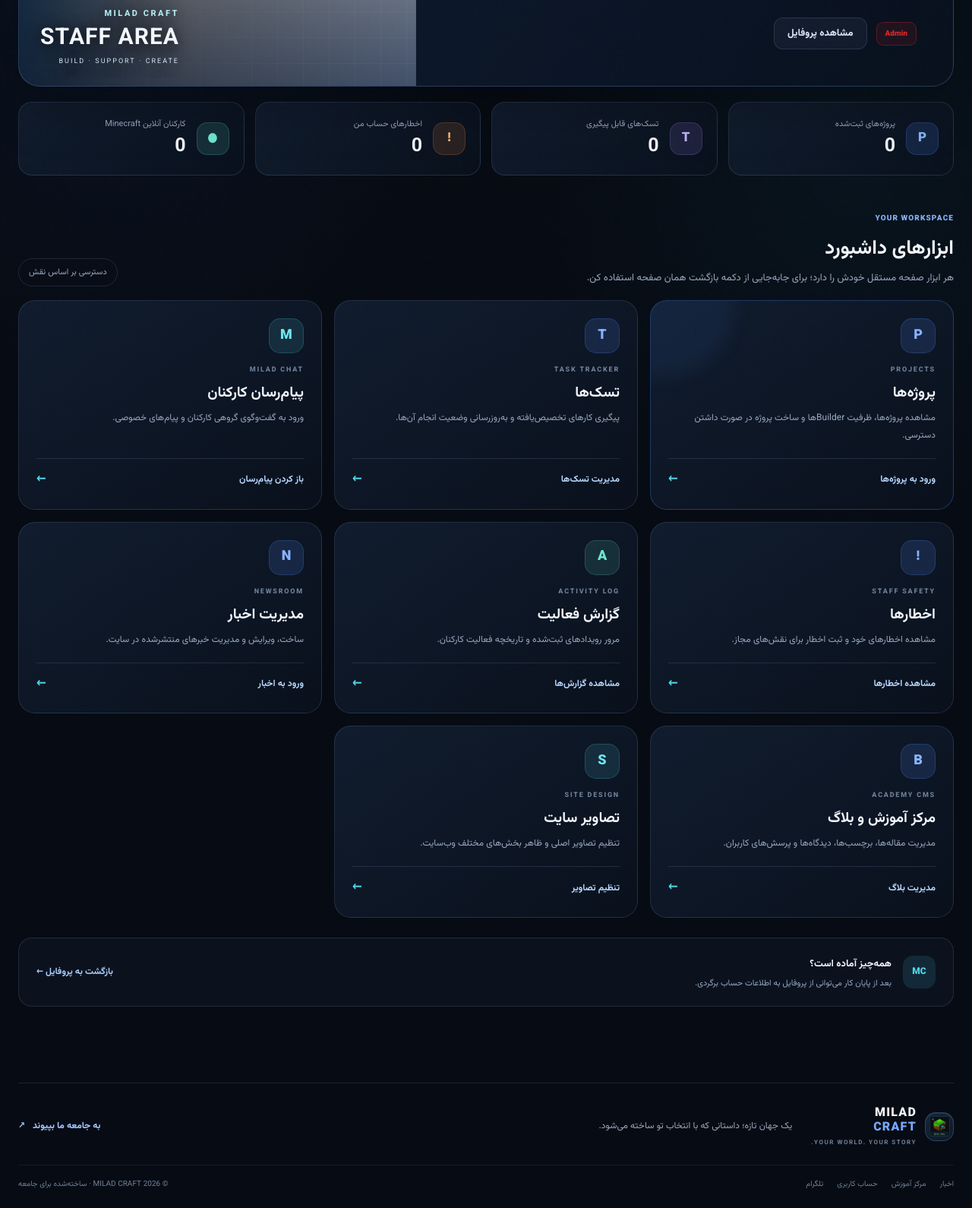
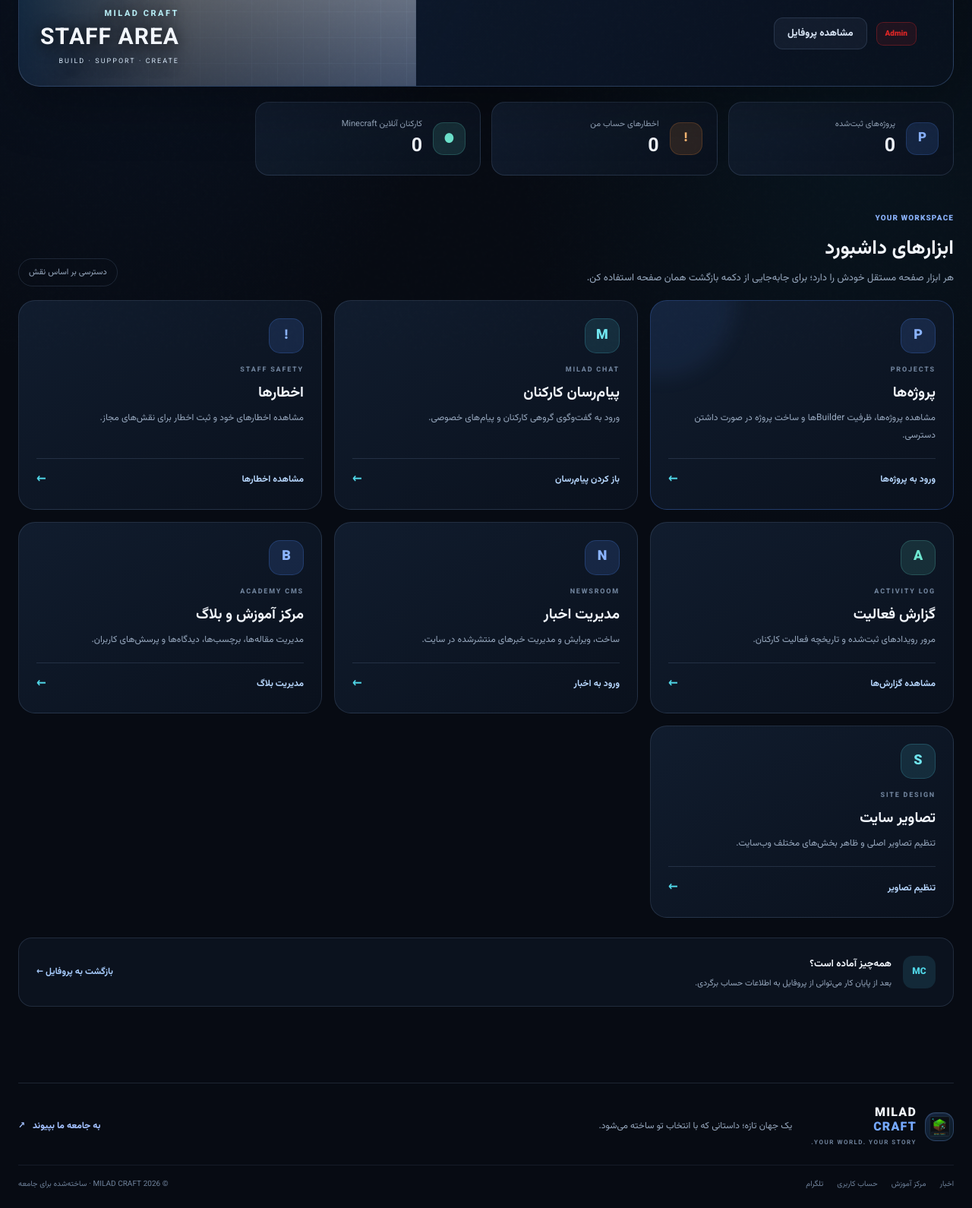
Before and after one commit to Railway206040/Miladcraft-website, a Flask app: page /staff in a window 1280 px wide. Shown: the part 340-1930 px from the top of the page at 76% size. Run offline with Flask 3, Linux system fonts and the light colour scheme; the visitor is signed in with stand-in values (Sample User, id 1); data comes from the database, SQL or seed files in the repository; data that the repository does not hold is empty; grey boxes are pictures that could not be loaded.

Commit message:
Remove task tools from staff dashboard

```diff
--- a/templates/staff_home.html
+++ b/templates/staff_home.html
@@ -21,14 +21,12 @@
   </div>
   <div class="staff-home-stats">
     <article><span class="staff-stat-symbol">P</span><div><small>پروژه‌های ثبت‌شده</small><b>{{ projects|length }}</b></div></article>
-    <article><span class="staff-stat-symbol staff-stat-purple">T</span><div><small>تسک‌های قابل پیگیری</small><b>{{ my_tasks|length }}</b></div></article>
     <article><span class="staff-stat-symbol staff-stat-orange">!</span><div><small>اخطارهای حساب من</small><b>{{ warnings|length }}</b></div></article>
     <article><span class="staff-stat-symbol staff-stat-green">●</span><div><small>کارکنان آنلاین Minecraft</small><b>{{ online_count }}</b></div></article>
   </div>
   <div class="staff-home-section-heading"><div><span class="eyebrow">YOUR WORKSPACE</span><h2>ابزارهای داشبورد</h2><p>هر ابزار صفحه مستقل خودش را دارد؛ برای جابه‌جایی از دکمه بازگشت همان صفحه استفاده کن.</p></div><span class="staff-home-section-count">دسترسی بر اساس نقش</span></div>
   <div class="staff-tool-grid">
     <a class="staff-tool-card staff-tool-featured" href="{{ url_for('staff_dashboard',section='projects') }}"><span class="staff-tool-icon">P</span><span class="staff-tool-label">PROJECTS</span><h3>پروژه‌ها</h3><p>مشاهده پروژه‌ها، ظرفیت Builderها و ساخت پروژه در صورت داشتن دسترسی.</p><span class="staff-tool-link">ورود به پروژه‌ها <b>←</b></span><i class="staff-tool-card-glow"></i></a>
-    <a class="staff-tool-card" href="{{ url_for('staff_dashboard',section='tasks') }}"><span class="staff-tool-icon staff-icon-purple">T</span><span class="staff-tool-label">TASK TRACKER</span><h3>تسک‌ها</h3><p>پیگیری کارهای تخصیص‌یافته و به‌روزرسانی وضعیت انجام آن‌ها.</p><span class="staff-tool-link">مدیریت تسک‌ها <b>←</b></span></a>
     <a class="staff-tool-card" href="{{ url_for('staff_dashboard',section='messenger') }}"><span class="staff-tool-icon staff-icon-cyan">M</span><span class="staff-tool-label">MILAD CHAT</span><h3>پیام‌رسان کارکنان</h3><p>ورود به گفت‌وگوی گروهی کارکنان و پیام‌های خصوصی.</p><span class="staff-tool-link">باز کردن پیام‌رسان <b>←</b></span></a>
     <a class="staff-tool-card" href="{{ url_for('staff_dashboard',section='warnings') }}"><span class="staff-tool-icon staff-icon-orange">!</span><span class="staff-tool-label">STAFF SAFETY</span><h3>اخطارها</h3><p>مشاهده اخطارهای خود و ثبت اخطار برای نقش‌های مجاز.</p><span class="staff-tool-link">مشاهده اخطارها <b>←</b></span></a>
     <a class="staff-tool-card" href="{{ url_for('staff_dashboard',section='activity') }}"><span class="staff-tool-icon staff-icon-green">A</span><span class="staff-tool-label">ACTIVITY LOG</span><h3>گزارش فعالیت</h3><p>مرور رویدادهای ثبت‌شده و تاریخچه فعالیت کارکنان.</p><span class="staff-tool-link">مشاهده گزارش‌ها <b>←</b></span></a>
```
